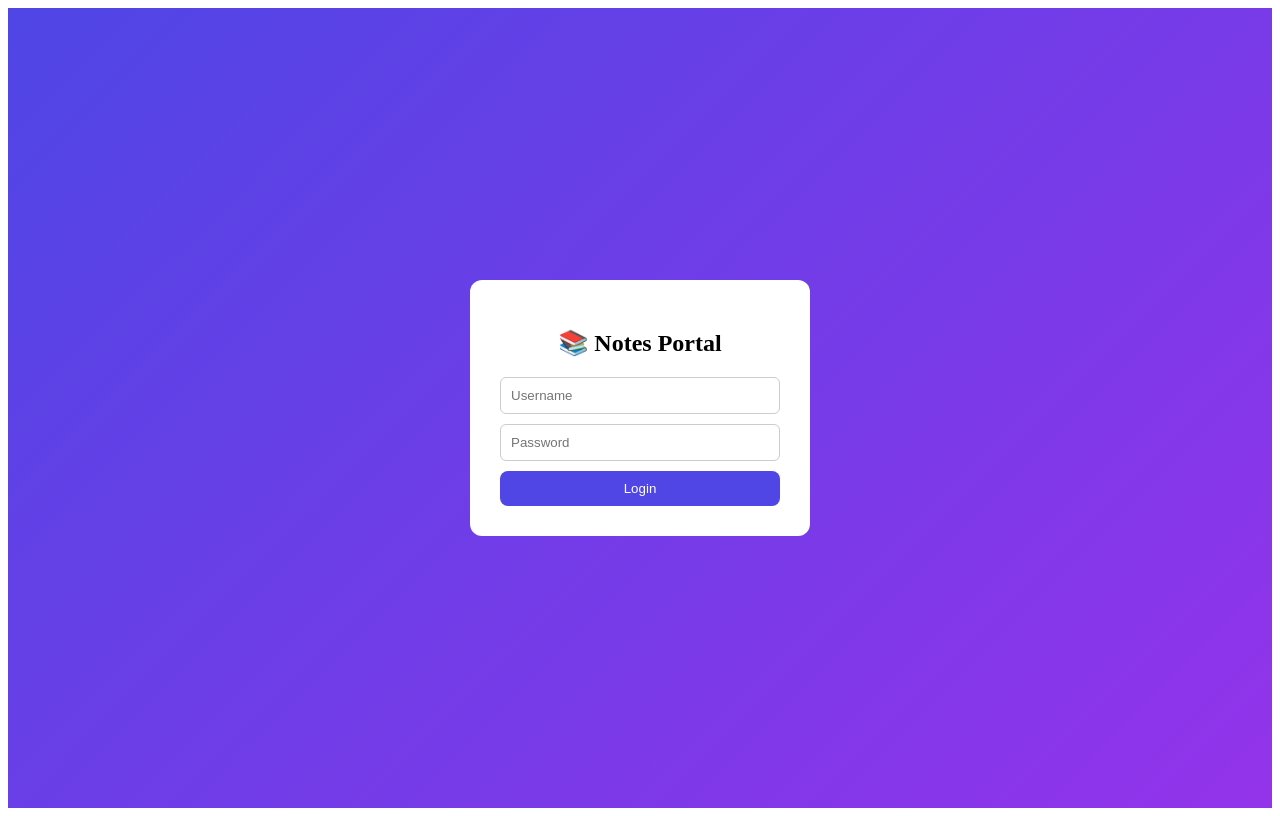
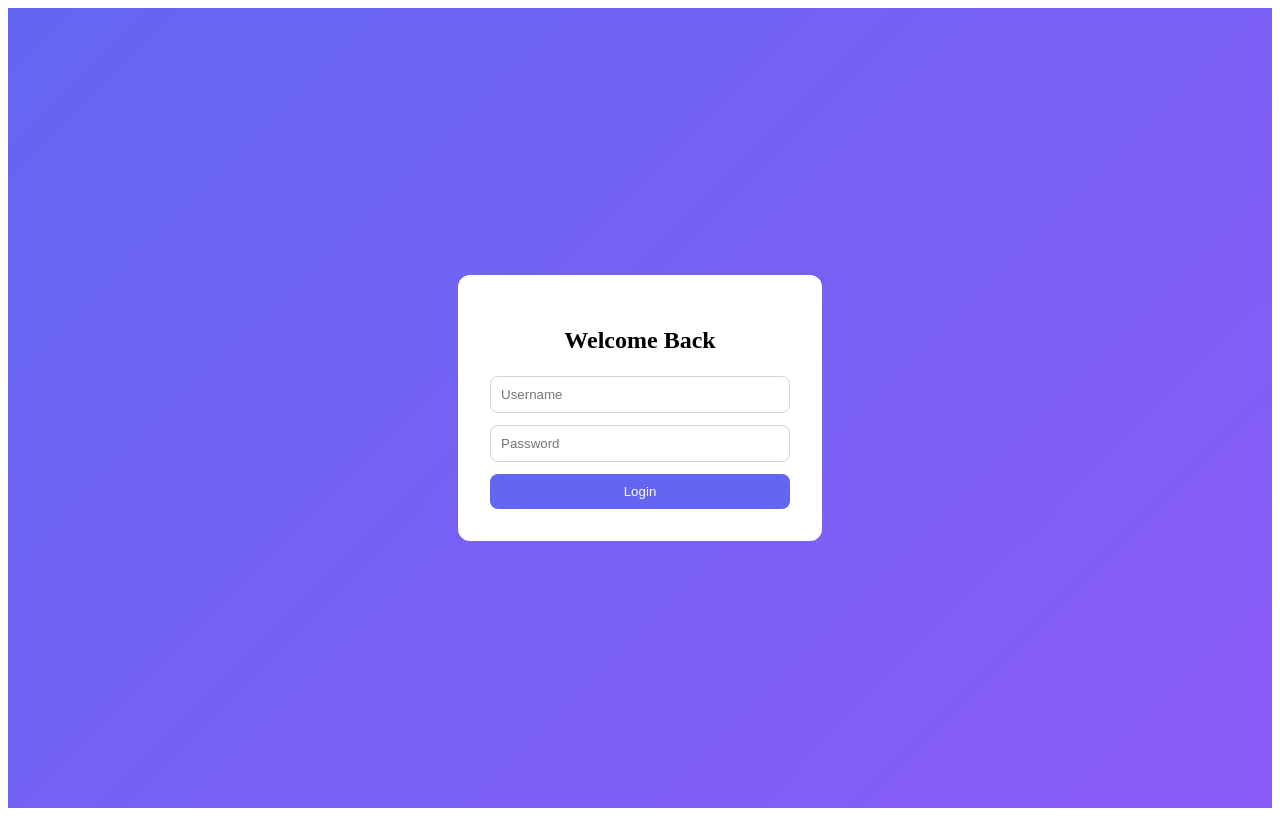
Before and after one commit to divakarhankare9850-ai/MBAnotes, a React (Create React App) app: page / in a window 1280 px wide. Built offline with nearby package versions, Linux system fonts and the light colour scheme.

Commit message:
Update App.js

```diff
--- a/src/App.js
+++ b/src/App.js
@@ -40,14 +40,14 @@ const STUDENTS = Array.from({ length: 71 }, (_, i) => {
 
 /* ================= SUBJECTS ================= */
 const SUBJECTS = [
-  { name: "Marketing Management", id: "marketing", icon: "📊", color: "linear-gradient(135deg, #ff7e5f, #feb47b)" },
-  { name: "Financial Management", id: "finance", icon: "💰", color: "linear-gradient(135deg, #43cea2, #185a9d)" },
-  { name: "Human Resource Management", id: "hrm", icon: "👥", color: "linear-gradient(135deg, #ff9966, #ff5e62)" },
-  { name: "Operations Techniques and Management", id: "operations", icon: "⚙️", color: "linear-gradient(135deg, #36d1dc, #5b86e5)" },
-  { name: "Basics of Strategic Management", id: "strategy", icon: "🎯", color: "linear-gradient(135deg, #c471f5, #fa71cd)" },
-  { name: "Research Methodology", id: "research", icon: "🔬", color: "linear-gradient(135deg, #00c6ff, #0072ff)" },
-  { name: "Decision Analysis Techniques for Managers", id: "decision", icon: "📈", color: "linear-gradient(135deg, #f7971e, #ffd200)" },
-  { name: "Business Environment", id: "business", icon: "🏢", color: "linear-gradient(135deg, #654ea3, #eaafc8)" },
+  { name: "Marketing Management", id: "marketing", icon: "📊", color: "linear-gradient(135deg, #6366f1, #8b5cf6)" },
+  { name: "Financial Management", id: "finance", icon: "💰", color: "linear-gradient(135deg, #06b6d4, #3b82f6)" },
+  { name: "Human Resource Management", id: "hrm", icon: "👥", color: "linear-gradient(135deg, #f43f5e, #fb7185)" },
+  { name: "Operations Techniques and Management", id: "operations", icon: "⚙️", color: "linear-gradient(135deg, #10b981, #22c55e)" },
+  { name: "Basics of Strategic Management", id: "strategy", icon: "🎯", color: "linear-gradient(135deg, #8b5cf6, #ec4899)" },
+  { name: "Research Methodology", id: "research", icon: "🔬", color: "linear-gradient(135deg, #0ea5e9, #6366f1)" },
+  { name: "Decision Analysis Techniques for Managers", id: "decision", icon: "📈", color: "linear-gradient(135deg, #f59e0b, #f97316)" },
+  { name: "Business Environment", id: "business", icon: "🏢", color: "linear-gradient(135deg, #64748b, #334155)" },
 ];
 
 /* ================= APP ================= */
@@ -140,12 +140,12 @@ export default function App() {
   if (page === "login") return <Login onLogin={handleLogin} />;
 
   return (
-    <div style={styles.container}>
+    <div style={styles.app}>
       <Navbar user={user} role={role} logout={logout} />
 
-      <div style={styles.contentWrapper}>
+      <main style={styles.main}>
         {!selectedSubject ? (
-          <div style={styles.grid}>
+          <section style={styles.grid}>
             {SUBJECTS.map((sub) => (
               <div
                 key={sub.id}
@@ -154,18 +154,16 @@ export default function App() {
                   setSelectedSubject(sub);
                   fetchNotes(sub.id);
                 }}
-                onMouseEnter={(e) => e.currentTarget.style.transform = "translateY(-6px)"}
-                onMouseLeave={(e) => e.currentTarget.style.transform = "translateY(0px)"}
               >
-                <div style={styles.cardInner}>
-                  <div style={styles.icon}>{sub.icon}</div>
-                  <p style={styles.cardTitle}>{sub.name}</p>
+                <div style={styles.cardContent}>
+                  <span style={styles.icon}>{sub.icon}</span>
+                  <span style={styles.cardTitle}>{sub.name}</span>
                 </div>
               </div>
             ))}
-          </div>
+          </section>
         ) : (
-          <div style={styles.subjectPage}>
+          <section style={styles.content}>
             <button style={styles.backBtn} onClick={() => setSelectedSubject(null)}>
               ← Back
             </button>
@@ -175,9 +173,9 @@ export default function App() {
             </h2>
 
             {role === "admin" && (
-              <div style={styles.uploadBox}>
-                <input style={styles.fileInput} type="file" onChange={(e) => setFile(e.target.files[0])} />
-                <button onClick={uploadNote} style={styles.btn}>
+              <div style={styles.upload}>
+                <input style={styles.input} type="file" onChange={(e) => setFile(e.target.files[0])} />
+                <button style={styles.primaryBtn} onClick={uploadNote}>
                   Upload
                 </button>
               </div>
@@ -186,21 +184,20 @@ export default function App() {
             {loading && <p>Loading...</p>}
             {!loading && notes.length === 0 && <p>No notes available</p>}
 
-            <div style={styles.notesList}>
+            <div style={styles.notes}>
               {notes.map((note) => (
-                <div key={note.id} style={styles.noteCard}>
+                <div key={note.id} style={styles.note}>
                   <div>
                     <p style={styles.noteTitle}>{note.name}</p>
-                    <small>{note.createdAt}</small>
+                    <span style={styles.meta}>{note.createdAt}</span>
                   </div>
 
-                  <div style={styles.noteActions}>
+                  <div style={styles.actions}>
                     <a style={styles.link} href={note.url} target="_blank" rel="noreferrer">
                       Open
                     </a>
-
                     {role === "admin" && (
-                      <button onClick={() => deleteNote(note)} style={styles.deleteBtn}>
+                      <button style={styles.dangerBtn} onClick={() => deleteNote(note)}>
                         Delete
                       </button>
                     )}
@@ -208,9 +205,9 @@ export default function App() {
                 </div>
               ))}
             </div>
-          </div>
+          </section>
         )}
-      </div>
+      </main>
     </div>
   );
 }
@@ -223,10 +220,10 @@ function Login({ onLogin }) {
   return (
     <div style={styles.login}>
       <div style={styles.loginCard}>
-        <h2 style={styles.loginTitle}>📚 Notes Portal</h2>
+        <h2 style={styles.loginTitle}>Welcome Back</h2>
         <input style={styles.input} placeholder="Username" onChange={(e) => setU(e.target.value)} />
         <input style={styles.input} type="password" placeholder="Password" onChange={(e) => setP(e.target.value)} />
-        <button style={styles.btn} onClick={() => onLogin(u, p)}>
+        <button style={styles.primaryBtn} onClick={() => onLogin(u, p)}>
           Login
         </button>
       </div>
@@ -237,173 +234,129 @@ function Login({ onLogin }) {
 /* NAVBAR */
 function Navbar({ user, role, logout }) {
   return (
-    <div style={styles.nav}>
-      <h3 style={{ fontWeight: "600" }}>📘 Notes Dashboard</h3>
+    <header style={styles.nav}>
+      <h3>Notes Dashboard</h3>
       <div style={styles.navRight}>
         <span>{user} ({role})</span>
-        <button onClick={logout} style={styles.logout}>Logout</button>
+        <button style={styles.secondaryBtn} onClick={logout}>Logout</button>
       </div>
-    </div>
+    </header>
   );
 }
 
-/* STYLES */
+/* ================= DESIGN SYSTEM ================= */
 const styles = {
-  container: {
-    minHeight: "100vh",
-    background: "#f5f7fb",
-    fontFamily: "system-ui",
-  },
+  app: { minHeight: "100vh", background: "#f8fafc", fontFamily: "Inter, sans-serif" },
 
   nav: {
     display: "flex",
     justifyContent: "space-between",
-    padding: "15px 30px",
-    background: "#4f46e5",
-    color: "white",
+    padding: "16px 32px",
+    background: "#ffffff",
+    borderBottom: "1px solid #e5e7eb",
   },
 
-  navRight: {
-    display: "flex",
-    alignItems: "center",
-    gap: 15,
-  },
+  navRight: { display: "flex", gap: 16, alignItems: "center" },
 
-  contentWrapper: {
-    padding: 30,
-  },
+  main: { padding: 32 },
 
   grid: {
     display: "grid",
-    gridTemplateColumns: "repeat(auto-fit, minmax(260px,1fr))",
-    gap: 25,
+    gridTemplateColumns: "repeat(auto-fit,minmax(260px,1fr))",
+    gap: 24,
   },
 
   card: {
-    padding: 25,
+    padding: 24,
     borderRadius: 16,
-    color: "white",
+    color: "#fff",
     cursor: "pointer",
-    transition: "0.3s",
-    boxShadow: "0 10px 20px rgba(0,0,0,0.15)",
+    transition: "all 0.2s ease",
+    boxShadow: "0 10px 20px rgba(0,0,0,0.1)",
   },
 
-  cardInner: {
-    textAlign: "center",
+  cardContent: { display: "flex", flexDirection: "column", gap: 12 },
+
+  icon: { fontSize: 28 },
+
+  cardTitle: { fontWeight: 600 },
+
+  content: { maxWidth: 900, margin: "auto" },
+
+  heading: { marginBottom: 16 },
+
+  upload: { display: "flex", gap: 12, marginBottom: 20 },
+
+  input: {
+    padding: 10,
+    borderRadius: 8,
+    border: "1px solid #d1d5db",
+    outline: "none",
   },
 
-  icon: {
-    fontSize: 32,
-    marginBottom: 10,
-  },
-
-  cardTitle: {
-    fontWeight: "600",
-  },
-
-  subjectPage: {
-    maxWidth: 900,
-    margin: "auto",
-  },
-
-  heading: {
-    marginBottom: 20,
-  },
-
-  uploadBox: {
-    display: "flex",
-    gap: 10,
-    marginBottom: 20,
-  },
-
-  fileInput: {
-    padding: 8,
-  },
-
-  btn: {
+  primaryBtn: {
+    background: "#6366f1",
+    color: "#fff",
+    border: "none",
     padding: "10px 16px",
     borderRadius: 8,
-    border: "none",
-    background: "#4f46e5",
-    color: "white",
     cursor: "pointer",
   },
 
-  notesList: {
-    display: "grid",
-    gap: 15,
+  secondaryBtn: {
+    background: "#e5e7eb",
+    border: "none",
+    padding: "8px 12px",
+    borderRadius: 6,
+    cursor: "pointer",
   },
 
-  noteCard: {
-    background: "white",
-    padding: 15,
-    borderRadius: 10,
-    display: "flex",
-    justifyContent: "space-between",
-    boxShadow: "0 4px 10px rgba(0,0,0,0.08)",
-  },
-
-  noteTitle: {
-    fontWeight: "600",
-  },
-
-  noteActions: {
-    display: "flex",
-    alignItems: "center",
-    gap: 10,
-  },
-
-  link: {
-    color: "#4f46e5",
-    fontWeight: "500",
-  },
-
-  deleteBtn: {
+  dangerBtn: {
     background: "#ef4444",
-    color: "white",
+    color: "#fff",
     border: "none",
     padding: "6px 10px",
     borderRadius: 6,
   },
 
-  backBtn: {
-    marginBottom: 10,
-    cursor: "pointer",
+  notes: { display: "grid", gap: 12 },
+
+  note: {
+    background: "#fff",
+    padding: 16,
+    borderRadius: 10,
+    display: "flex",
+    justifyContent: "space-between",
+    boxShadow: "0 2px 6px rgba(0,0,0,0.05)",
   },
+
+  noteTitle: { fontWeight: 500 },
+
+  meta: { fontSize: 12, color: "#6b7280" },
+
+  actions: { display: "flex", gap: 10, alignItems: "center" },
+
+  link: { color: "#6366f1", fontWeight: 500 },
+
+  backBtn: { marginBottom: 10, cursor: "pointer" },
 
   login: {
     height: "100vh",
     display: "flex",
     justifyContent: "center",
     alignItems: "center",
-    background: "linear-gradient(135deg, #4f46e5, #9333ea)",
+    background: "linear-gradient(135deg,#6366f1,#8b5cf6)",
   },
 
   loginCard: {
-    background: "white",
-    padding: 30,
+    background: "#fff",
+    padding: 32,
     borderRadius: 12,
     display: "flex",
     flexDirection: "column",
-    gap: 10,
-    width: 280,
+    gap: 12,
+    width: 300,
   },
 
-  loginTitle: {
-    marginBottom: 10,
-    textAlign: "center",
-  },
-
-  input: {
-    padding: 10,
-    borderRadius: 6,
-    border: "1px solid #ccc",
-  },
-
-  logout: {
-    padding: "6px 10px",
-    borderRadius: 6,
-    border: "none",
-    cursor: "pointer",
-  },
+  loginTitle: { textAlign: "center", marginBottom: 10 },
 };
```
